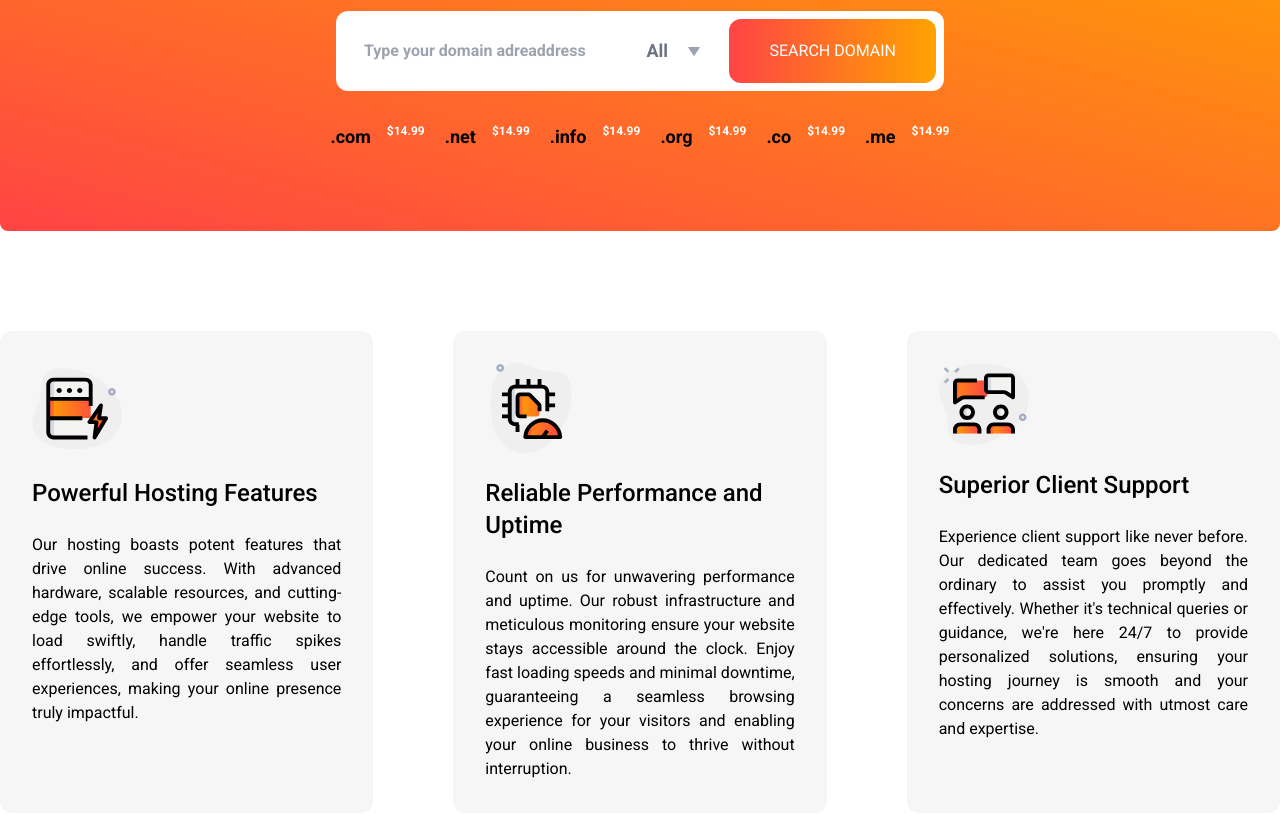
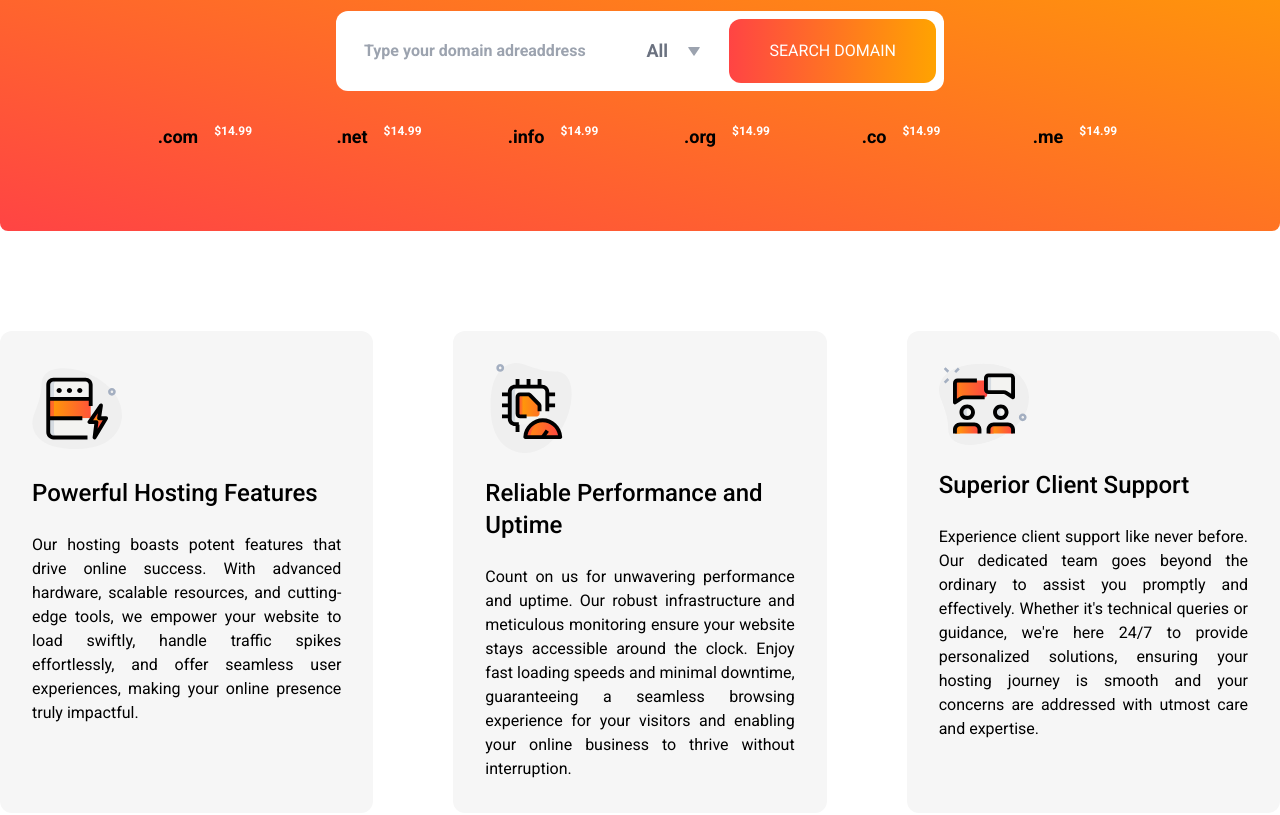
Before and after one commit to pothikit/hostfule-project, a React (Create React App) app: page / in a window 1280 px wide. Shown: the part 1160-1975 px from the top of the page. Built offline with nearby package versions, Linux system fonts and the light colour scheme; a web font is replaced by a local one.

Commit message:
firs menu

```diff
--- a/src/components/header/Navbar.jsx
+++ b/src/components/header/Navbar.jsx
@@ -1,19 +1,24 @@
-import React from 'react'
+import React, { useState } from 'react'
 import { Link } from 'react-router-dom';
 import { BiSolidDownArrow } from "react-icons/bi";
 
 export const Navbar = () => {
-    const handleNav = (e) => e.stopPropagation()
+    const [dropdown, setDropdown] = useState(false)
+    const handleNav = (e) => {
+        e.stopPropagation();
+        setDropdown(!dropdown)
+    };
+
     return (
         <ul className='flex flex-col md:flex-row gap-1 lg:gap-14 md:items-center space-y-5 md:space-y-0'>
             {/* webhosting with dorpdown */}
             <li className='flex flex-col md:flex-row items-start md:items-center gap-2 font-bold text-base group relative' onClick={handleNav}>
                 {/* webhosting */}
                 <div className="flex items-center gap-2 cursor-pointer">
-                    <Link className='group-hover:text-primary text-lg font-normal'>Web Hosting</Link><span className='text-[9px] opacity-75'><BiSolidDownArrow className='group-hover:rotate-180 duration-200 dorp-arrow dorp-arrow' /></span>
+                    <Link className='md:group-hover:text-primary text-lg font-normal'>Web Hosting</Link><span className='text-[9px] opacity-75'><BiSolidDownArrow className='group-hover:rotate-180 duration-200 dorp-arrow dorp-arrow' /></span>
                 </div>
                 {/* web-hosting dropdown */}
-                <div className="drop-down static md:absolute hidden group-hover:block pt-6 top-6 md:-translate-x-[40%] p-4">
+                <div className={`drop-down static md:absolute md:group-hover:block pt-6 top-6 md:-translate-x-[40%] p-4 ${dropdown ? "block" : "hidden"}`}>
                     <ul className='flex flex-col sm:flex-row shadow-sm shadow-gray-100 items-start rounded bg-white p-4 pt-2'>
                         <li className='space-y-5'>
                             {/* Shared Hosting */}
--- a/src/components/home/domainSeach.jsx
+++ b/src/components/home/domainSeach.jsx
@@ -46,10 +46,10 @@ function DomainSeach() {
                                 </div>
                             </form>
                             <div className="extensions mt-8">
-                                <ul className='flex justify-center gap-5'>
+                                <ul className='grid grid-cols-3 md:grid-cols-6 gap-5'>
                                     {
                                         extensions.map((exetension) => (
-                                            <li key={exetension.id} className='text-lg font-semibold gap-4 items-start flex'><span>{exetension.extension}</span><span className='text-xs font-semibold text-white'>{exetension.price}</span></li>
+                                            <li key={exetension.id} className='text-lg font-semibold gap-4 items-start flex justify-center'><span>{exetension.extension}</span><span className='text-xs font-semibold text-white'>{exetension.price}</span></li>
                                         ))
                                     }
                                 </ul>
```
